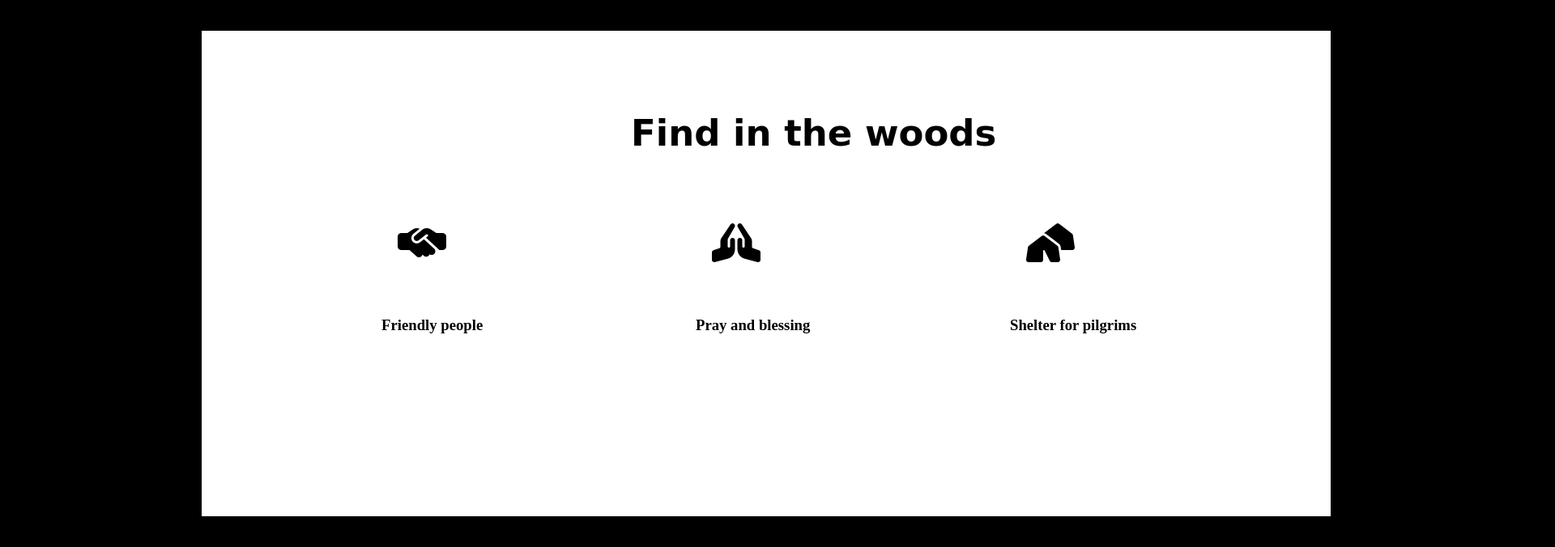
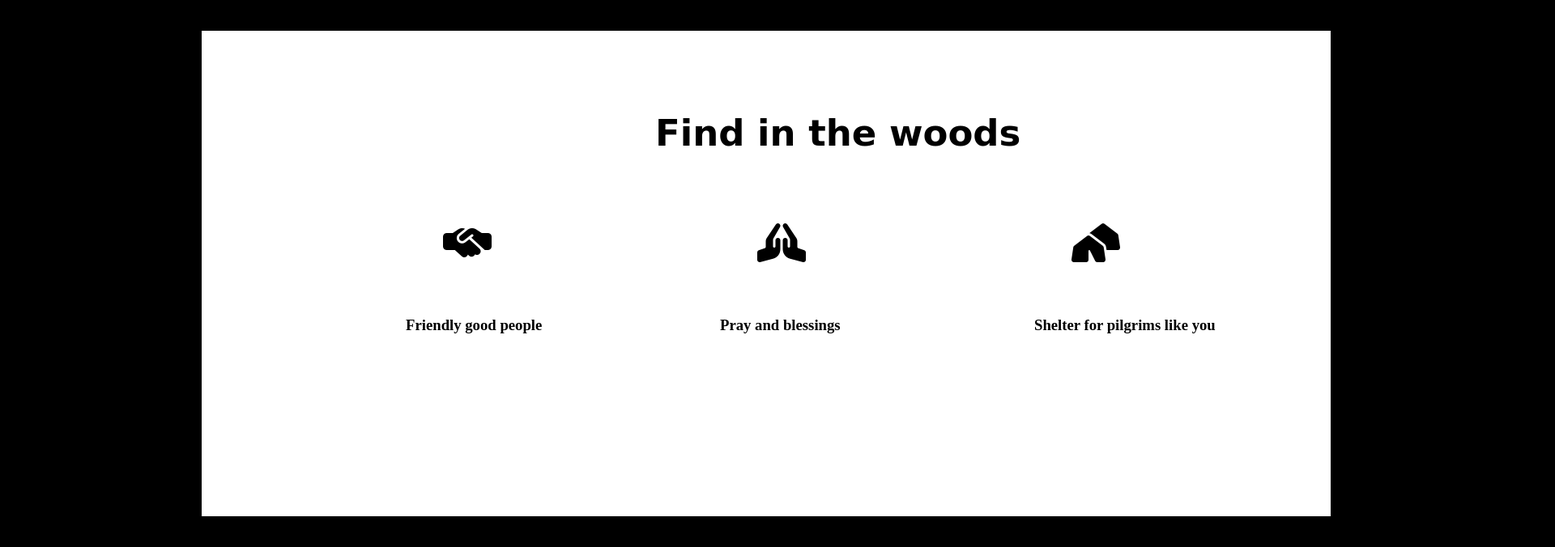
Before and after one commit to BartechJ/Task-with-task-runner, a website: page index.html in a window 1280 px wide. Shown: the part 660-1336 px from the top of the page at 81% size, 1920 px wide, since content can reach past the window. Drawn offline with nearby package versions, Linux system fonts and the light colour scheme; files whose address does not match are found by name; a web font is replaced by a local one.

Commit message:
fix services section

```diff
--- a/css/styles.css
+++ b/css/styles.css
@@ -10,7 +10,7 @@
 
 .navbar-brand {
     color: yellow !important;
-    font-size: 34px;
+    font-size: 27px;
     margin-left:460px;
     text-decoration: none;
     font-family: 'Pirata One', cursive;
@@ -121,13 +121,13 @@ font-weight: bold;
   h2 {
     font-size: 45px;
     color: black;
-    margin-left: 530px;
+    margin-left: 560px;
     margin-top:100px;
     font-family: 'Pirata One', cursive;
   }
 
   .welcome-text3 {
-    margin-left: 95px;
+    margin-left: 125px;
     margin-top:10px;
 
   }
@@ -138,3 +138,8 @@ font-weight: bold;
 
     margin-left:115px;
 }
+
+
+ .image-container5 {
+    margin-left: 56px;
+ }
--- a/index.html
+++ b/index.html
@@ -10,13 +10,15 @@
   <link rel="preconnect" href="https://fonts.googleapis.com">
   <link rel="preconnect" href="https://fonts.gstatic.com" crossorigin>
   <link href="https://fonts.googleapis.com/css2?family=Dancing+Script&family=Pirata+One&display=swap" rel="stylesheet">
-  <link href="https://fonts.googleapis.com/css2?family=Dancing+Script&family=Pirata+One&family=Roboto:ital,wght@1,900&display=swap" rel="stylesheet">
+  <link
+    href="https://fonts.googleapis.com/css2?family=Dancing+Script&family=Pirata+One&family=Roboto:ital,wght@1,900&display=swap"
+    rel="stylesheet">
   <link href="https://fonts.googleapis.com/css2?family=Amatic+SC:wght@700&display=swap" rel="stylesheet">
   <link href="https://fonts.googleapis.com/css2?family=Cinzel+Decorative:wght@900&display=swap" rel="stylesheet">
   <link href="https://cdn.jsdelivr.net/npm/bootstrap-icons@1.17.0/font/bootstrap-icons.css" rel="stylesheet">
-  <link rel="stylesheet" href="https://cdnjs.cloudflare.com/ajax/libs/font-awesome/6.0.0-beta3/css/all.min.css" integrity="sha384-KyZXEAg3QhqLMpG8r+8fhAXLR8OVy5eJz2f7U9U6FyI9lWZjXn0b3my8s7C3LlQ" crossorigin="anonymous">
+  <link rel="stylesheet" href="https://cdnjs.cloudflare.com/ajax/libs/font-awesome/6.0.0-beta3/css/all.min.css"
+    integrity="sha384-KyZXEAg3QhqLMpG8r+8fhAXLR8OVy5eJz2f7U9U6FyI9lWZjXn0b3my8s7C3LlQ" crossorigin="anonymous">
   <script src="https://kit.fontawesome.com/d830be8c6e.js" crossorigin="anonymous"></script>
-
   <title>Chapel</title>
 </head>
 
@@ -34,8 +36,6 @@
         </div>
       </div>
     </div>
-
-
     <!-- Navbar -->
     <div class="container"></div>
     <div class="row"></div>
@@ -55,62 +55,43 @@
       <div class="welcome-text bs-purple">
         <h1>Welcome pilgrim</h1>
       </div>
-    <button class="btn-one" type="button" >Enter</button>
+      <button class="btn-one" type="button">Enter</button>
     </div>
     <div class="white-section">
       <div class="welcome-text2">
         <h2>Find in the woods</h2>
       </div>
       <div class="container">
-
         <div class="row">
-
           <div class="services col-4">
-
             <div class="image-container5">
-
-
-
               <i class="fa-solid fa-handshake-simple fa-3x py-5"></i>
             </div>
             <div class="welcome-text3">
-    <h3>Friendly people</h3>
+              <h3>Friendly good people</h3>
             </div>
           </div>
-
           <div class="services col-4">
-
             <div class="image-container5">
               <i class="fa-solid fa-hands-praying fa-3x py-5"></i>
-
             </div>
             <div class="welcome-text3">
-        <h3>Pray and blessing</h3>
+              <h3>Pray and blessings</h3>
             </div>
           </div>
-
-
           <div class="services col-4">
             <div class="image-container5">
               <i class="fa-solid fa-tents fa-3x py-5"></i>
-
             </div>
             <div class="welcome-text3">
-        <h3>Shelter for pilgrims</h3>
+              <h3>Shelter for pilgrims like you</h3>
             </div>
           </div>
-
-
-
         </div>
-
-
       </div>
     </div>
   </div>
   <!-- Content for the white section goes here -->
-  </div>
-  </div>
 </body>
 
 </html>
```
Lines whose indentation alone changed are shown as unchanged.
